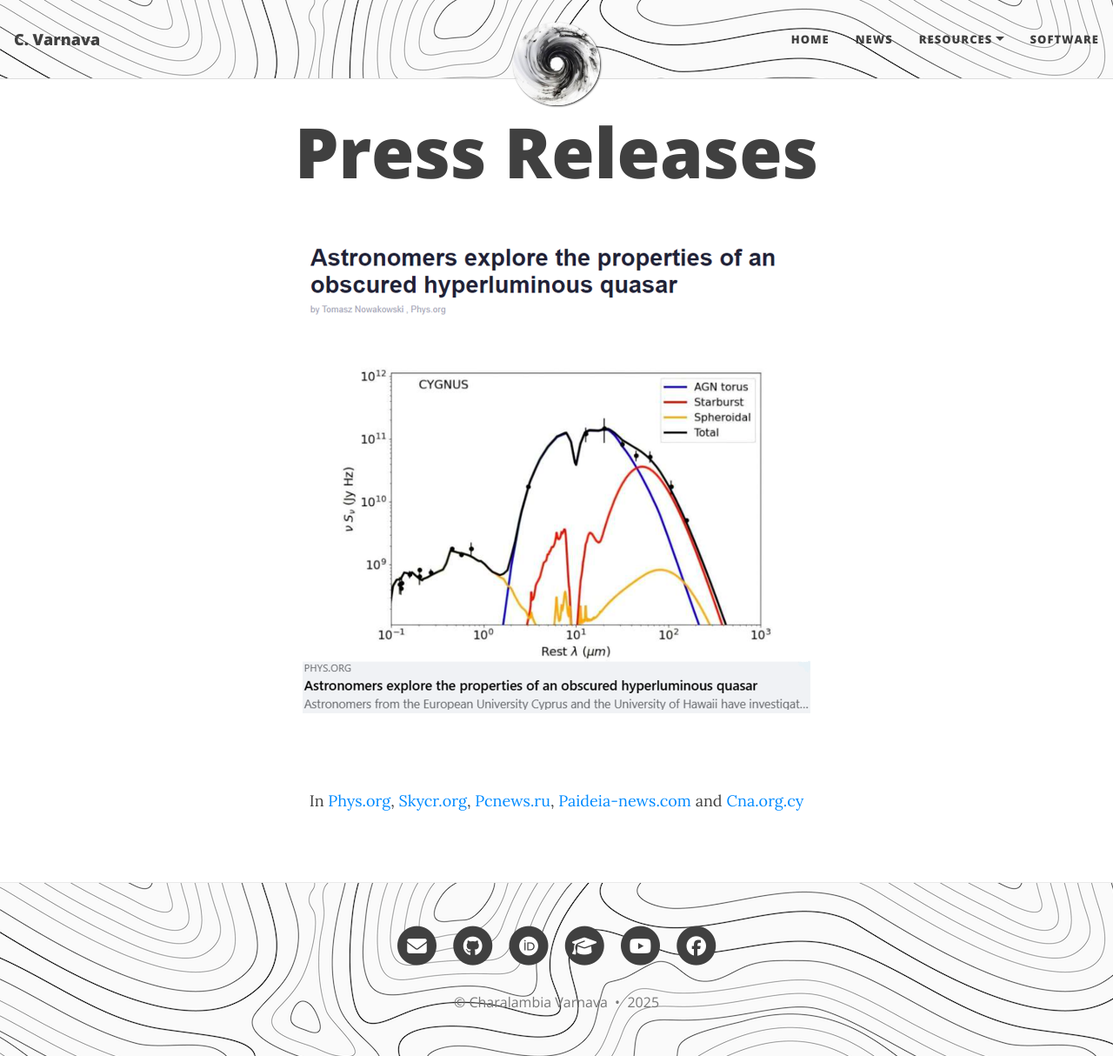
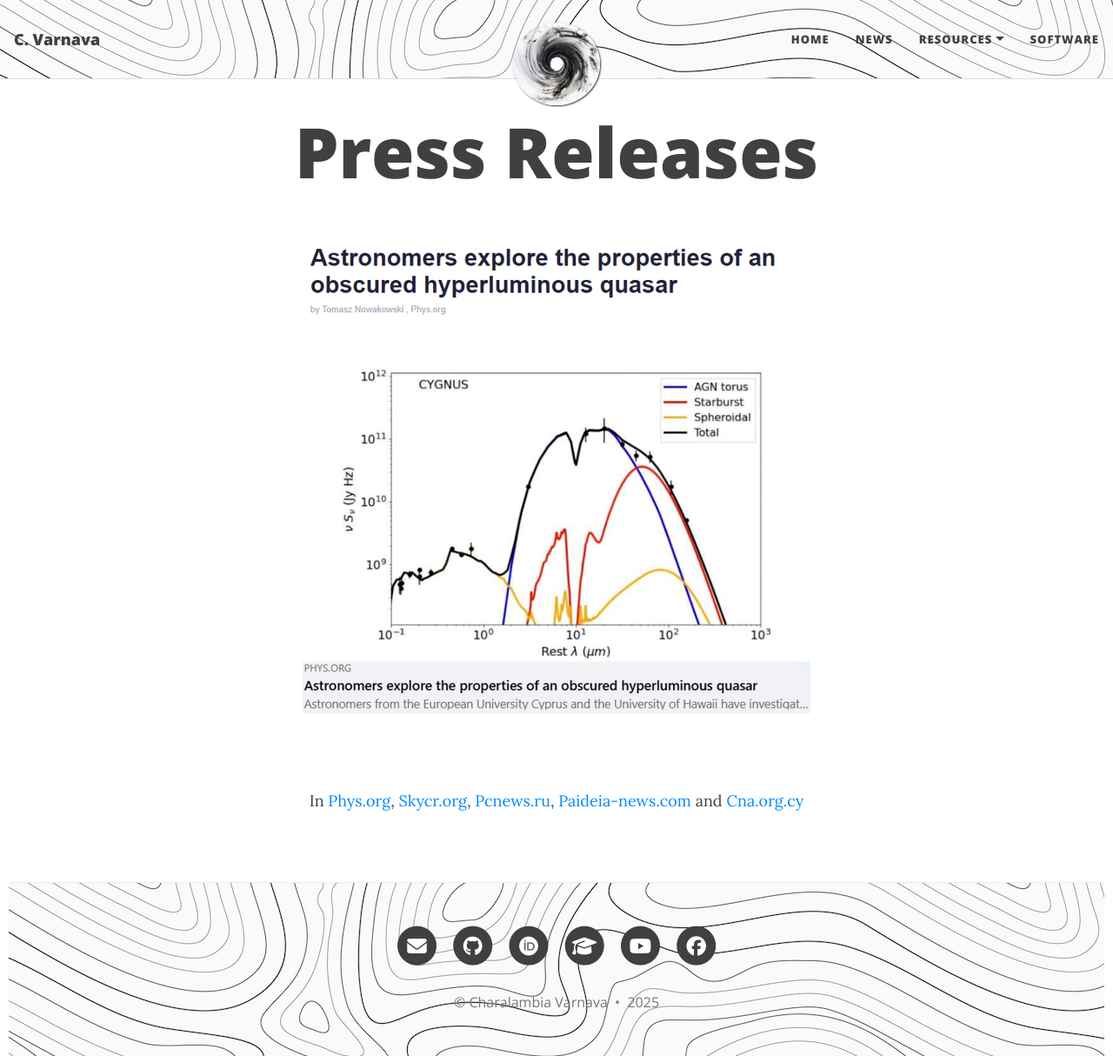
Before and after one commit to ch-var/ch-var.github.io, a Jekyll site: the page built from press_releases.html, in a window 1280 px wide and 1214 px high. Shown: the whole window at 87% size. Built offline with Jekyll 4.4.1, drawn with Linux system fonts in a browser that asks for light colours.

Commit message:
Update beautifuljekyll.css

```diff
--- a/assets/css/beautifuljekyll.css
+++ b/assets/css/beautifuljekyll.css
@@ -31,6 +31,9 @@ html {
 }
 
 body {
+  padding: 0 10px;
+  margin: 0 auto;
+  max-width: 100%;
   font-family: var(--body-font);
   font-size: 1.125rem;
   color: var(--text-col);
```
